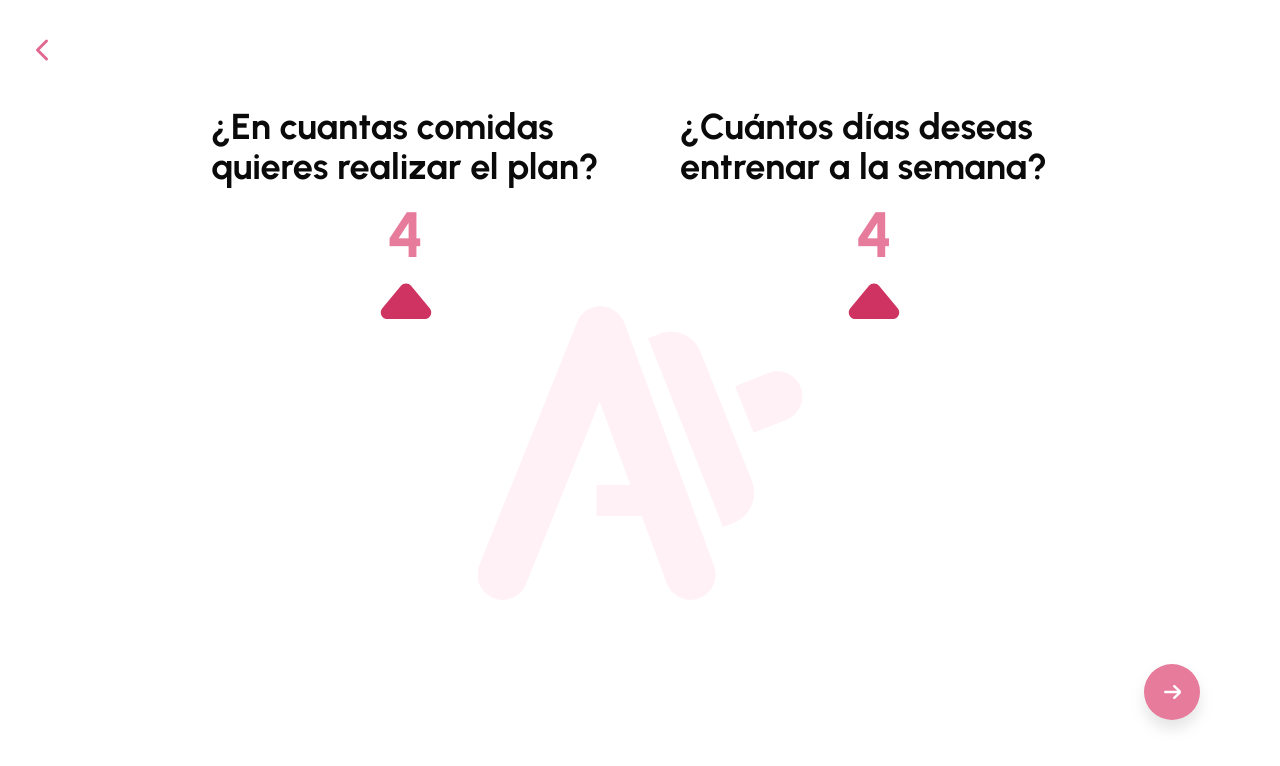
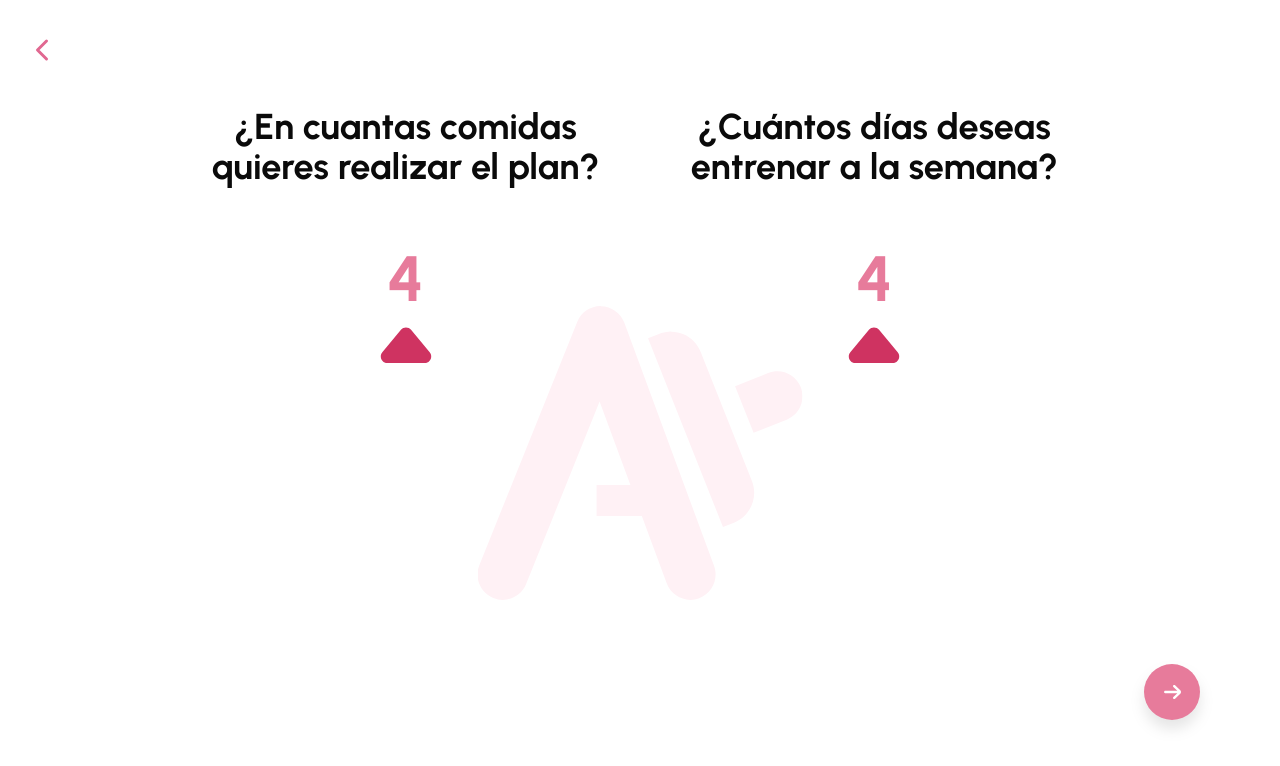
Before and after one commit to Webgenius0/albita-fit-frontend, a React (Vite) app: page /start-test in a window 1280 px wide. Shown: the top 766 px of the page. Built offline with nearby package versions, Linux system fonts and the light colour scheme.

Commit message:
test slide four completed

```diff
--- a/src/components/test-area/SlidePicker.tsx
+++ b/src/components/test-area/SlidePicker.tsx
@@ -13,16 +13,32 @@ const pickerItemStyle = `text-primary-pink -rotate-90 text-[40px] font-bold dura
 text-primary-pink -rotate-90 text-[40px] font-bold duration-300 ease-in-out`;
 // <------ common styles --------->
 
+type PropTypes = {
+  defaultValue: number;
+  dataKey: string;
+};
+
 // <------ main component --------->
-const SlidePicker = () => {
+const SlidePicker = ({ defaultValue, dataKey }: PropTypes) => {
   const dispatch = useAppDispatch();
 
   //   storing states values
   const [pickerValue, setAgePickerValue] = useState({
-    value: 4,
+    value: defaultValue,
   });
 
-  const selectedMetricsValue = [3, 4, 5];
+  const dataArrayValues = [3, 4, 5];
+
+  //   setting data into redux
+  useEffect(() => {
+    dispatch(
+      setInfo({
+        [dataKey]: pickerValue.value,
+      }),
+    );
+
+    // eslint-disable-next-line
+  }, [pickerValue]);
 
   return (
     <div>
@@ -55,7 +71,7 @@ const SlidePicker = () => {
           itemHeight={pickerItemHeight}
         >
           <Picker.Column name="value" className="text-4xl">
-            {selectedMetricsValue.map((option) => (
+            {dataArrayValues.map((option) => (
               <Picker.Item
                 key={option}
                 value={option}
--- a/src/components/test-area/slides/TestSlideFour.tsx
+++ b/src/components/test-area/slides/TestSlideFour.tsx
@@ -1,23 +1,25 @@
 import CommonTitle from "@/components/common/CommonTitle";
 import CommonSlideWrapper from "../CommonSlideWrapper";
 import SlidePicker from "../SlidePicker";
+
+const slideStyles = `flex flex-1 flex-col items-center text-center gap-11`;
 
 const TestSlideFour = () => {
   return (
     <CommonSlideWrapper>
       <div className="flex justify-between gap-20">
-        <div className="flex flex-1 flex-col items-center">
+        <div className={slideStyles}>
           <CommonTitle textBold>
             ¿En cuantas comidas quieres realizar el plan?
           </CommonTitle>
 
-          <SlidePicker />
+          <SlidePicker defaultValue={4} dataKey="mealCount" />
         </div>
-        <div className="flex flex-1 flex-col items-center">
+        <div className={slideStyles}>
           <CommonTitle textBold>
             ¿Cuántos días deseas entrenar a la semana?
           </CommonTitle>
-          <SlidePicker />
+          <SlidePicker defaultValue={4} dataKey="trainingDays" />
         </div>
       </div>
     </CommonSlideWrapper>
```
